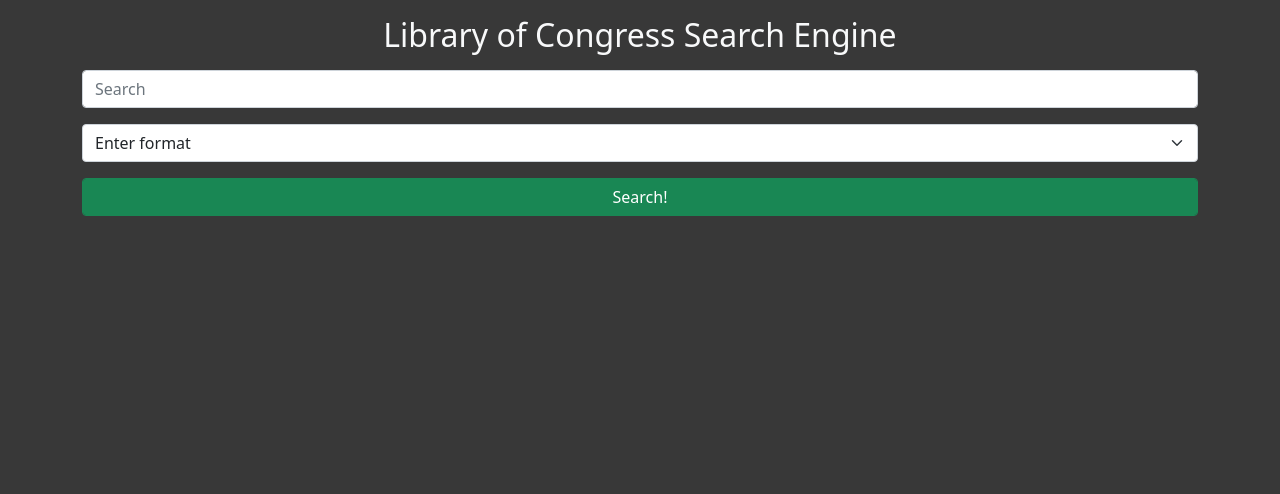
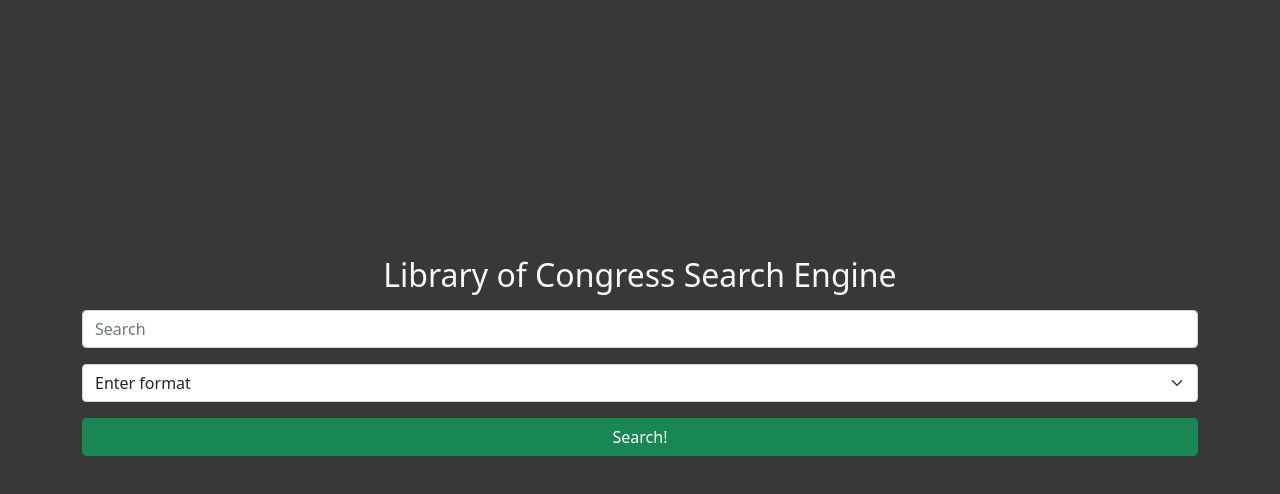
Before and after one commit to csancheze/LoC-Search-Tool, a plain HTML site: page index.html in a window 1280 px wide. Drawn offline with nearby package versions, Linux system fonts and the light colour scheme.

Commit message:
fixed some format

```diff
--- a/css/style.css
+++ b/css/style.css
@@ -1,5 +1,5 @@
 #search-box {
-    padding-top: 25%;
+    padding-top: 20%;
 }
 body {
     background-color: rgb(56, 56, 56);
--- a/index.html
+++ b/index.html
@@ -16,7 +16,7 @@
   </header>
 
 
-  <main class="container mt-3 text-center">
+  <main id="search-box" class="container text-center">
     <h2 class="text-light">Library of Congress Search Engine</h2>
       <form id="search-form">
       <div class="mb-3 mt-3">
```
